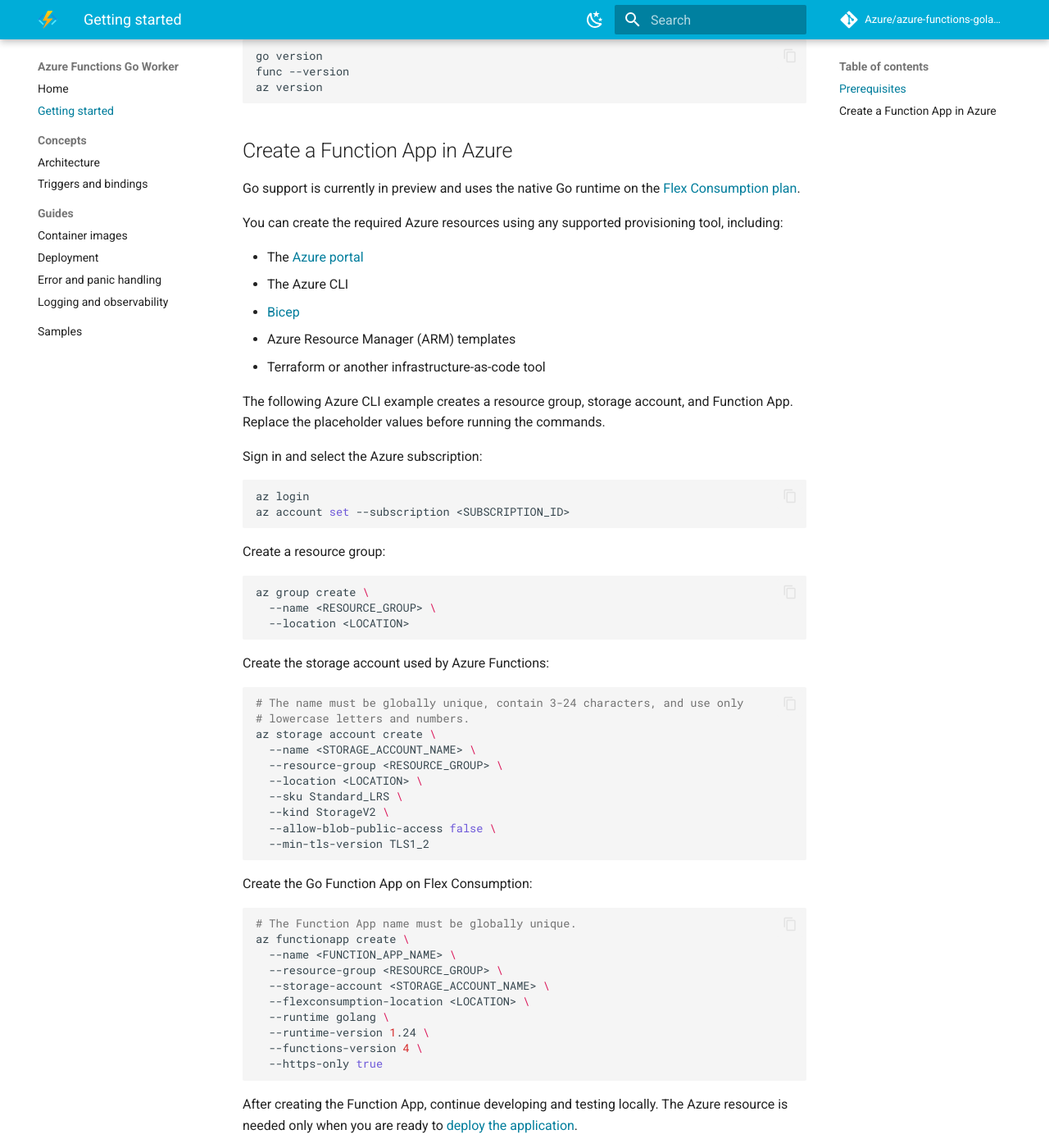
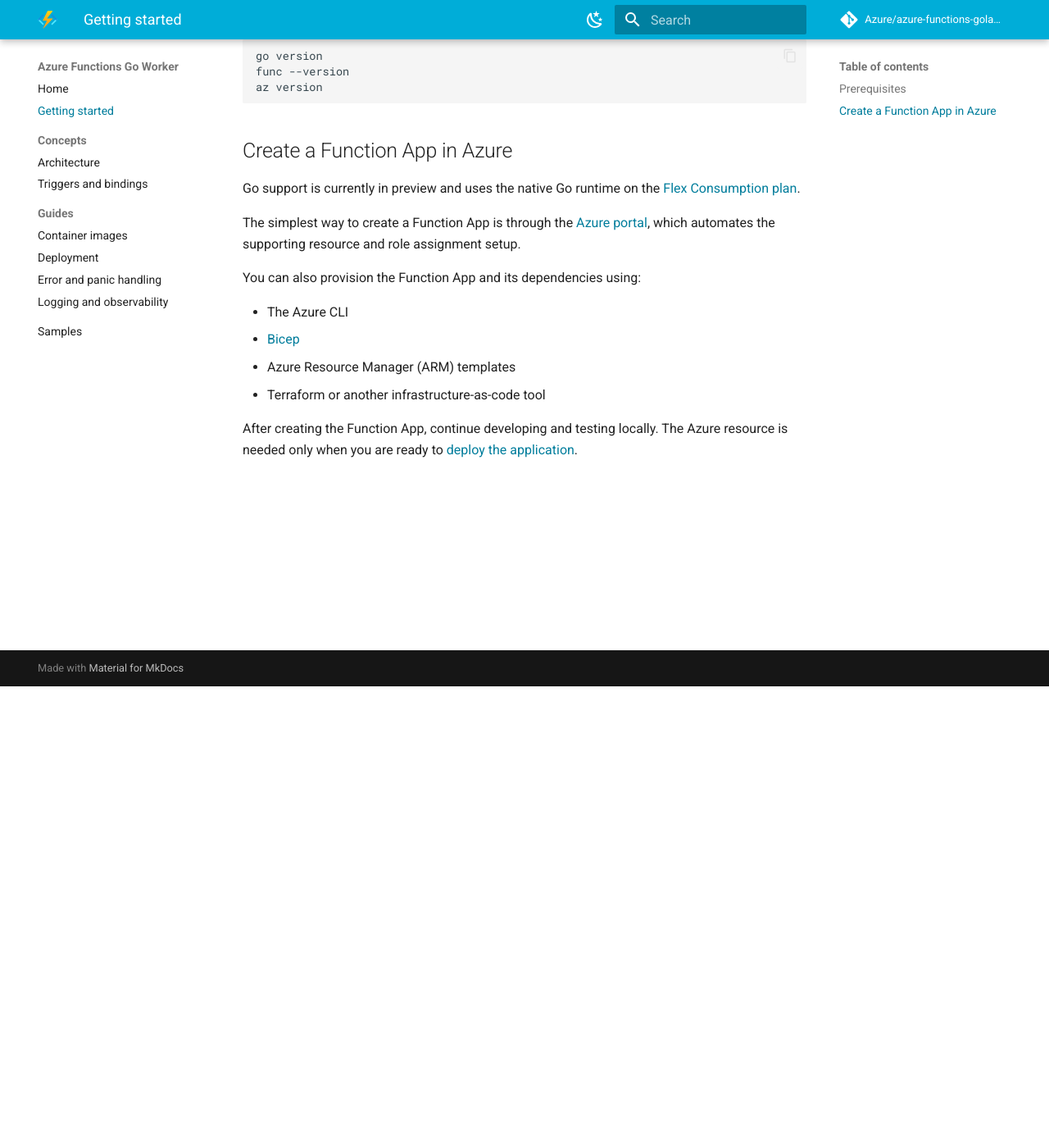
Before and after one commit to Azure/azure-functions-golang-worker, an MkDocs documentation site: the page built from docs/getting-started.md, in a window 1280 px wide and 1400 px high, scrolled down 563 px. Shown: the whole window at 82% size. Built offline with MkDocs 1.6.1 and Material for MkDocs 9.7.7, drawn with Linux system fonts in a browser that asks for light colours; comment, search, counter and statistics services are not loaded.

Commit message:
update docs

````diff
--- a/docs/getting-started.md
+++ b/docs/getting-started.md
@@ -32,63 +32,17 @@
 Go support is currently in preview and uses the native Go runtime on the
 [Flex Consumption plan](https://learn.microsoft.com/azure/azure-functions/flex-consumption-plan).
 
-You can create the required Azure resources using any supported provisioning
-tool, including:
+The simplest way to create a Function App is through the
+[Azure portal](https://portal.azure.com/), which automates the supporting
+resource and role assignment setup.
 
-- The [Azure portal](https://portal.azure.com/)
+You can also provision the Function App and its dependencies using:
+
 - The Azure CLI
 - [Bicep](https://learn.microsoft.com/azure/azure-resource-manager/bicep/)
 - Azure Resource Manager (ARM) templates
 - Terraform or another infrastructure-as-code tool
 
-The following Azure CLI example creates a resource group, storage account, and
-Function App. Replace the placeholder values before running the commands.
-
-Sign in and select the Azure subscription:
-
-```bash
-az login
-az account set --subscription <SUBSCRIPTION_ID>
-```
-
-Create a resource group:
-
-```bash
-az group create \
-  --name <RESOURCE_GROUP> \
-  --location <LOCATION>
-```
-
-Create the storage account used by Azure Functions:
-
-```bash
-# The name must be globally unique, contain 3-24 characters, and use only
-# lowercase letters and numbers.
-az storage account create \
-  --name <STORAGE_ACCOUNT_NAME> \
-  --resource-group <RESOURCE_GROUP> \
-  --location <LOCATION> \
-  --sku Standard_LRS \
-  --kind StorageV2 \
-  --allow-blob-public-access false \
-  --min-tls-version TLS1_2
-```
-
-Create the Go Function App on Flex Consumption:
-
-```bash
-# The Function App name must be globally unique.
-az functionapp create \
-  --name <FUNCTION_APP_NAME> \
-  --resource-group <RESOURCE_GROUP> \
-  --storage-account <STORAGE_ACCOUNT_NAME> \
-  --flexconsumption-location <LOCATION> \
-  --runtime golang \
-  --runtime-version 1.24 \
-  --functions-version 4 \
-  --https-only true
-```
-
 After creating the Function App, continue developing and testing locally. The
 Azure resource is needed only when you are ready to
 [deploy the application](guides/deployment.md).
````
